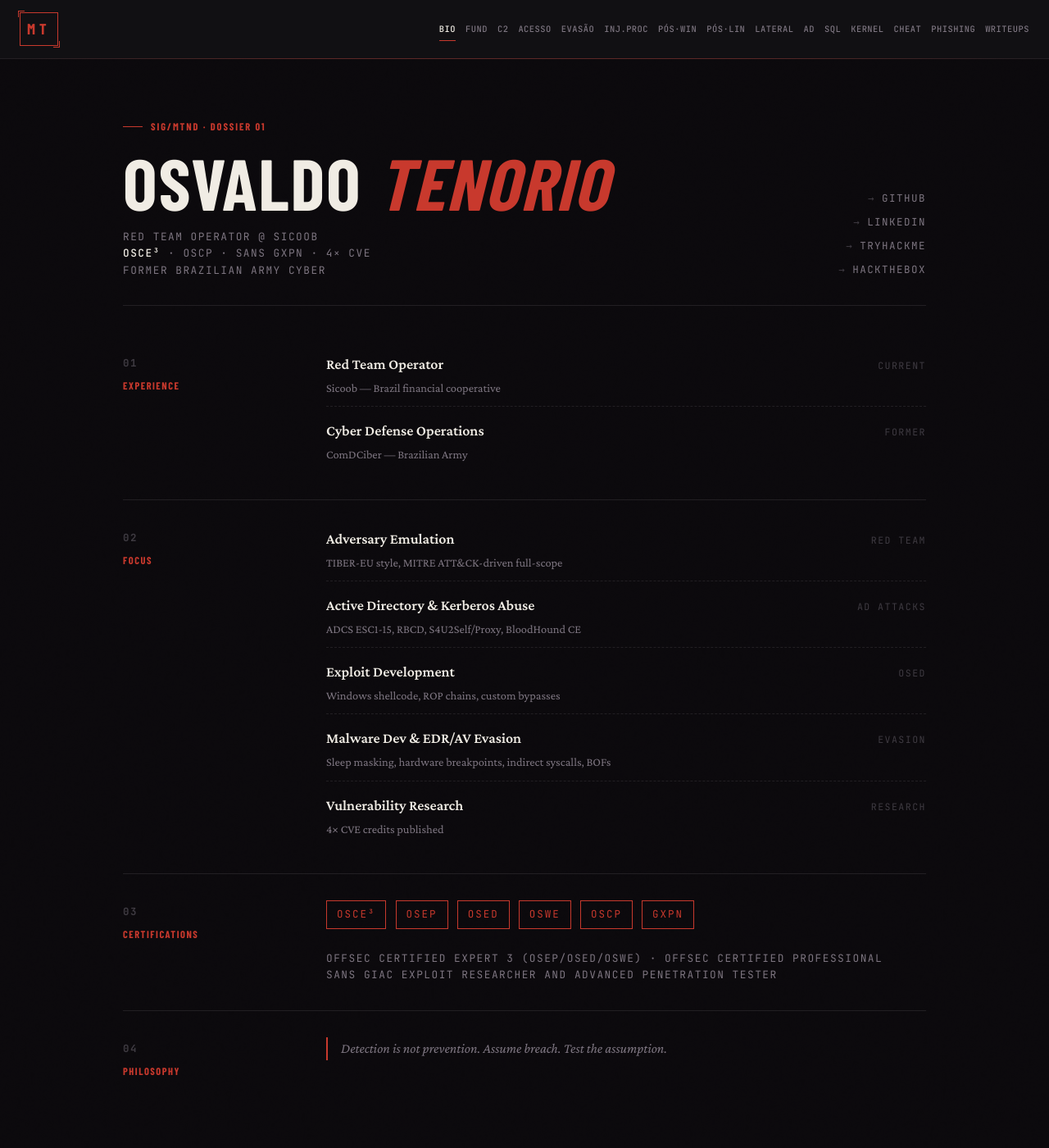
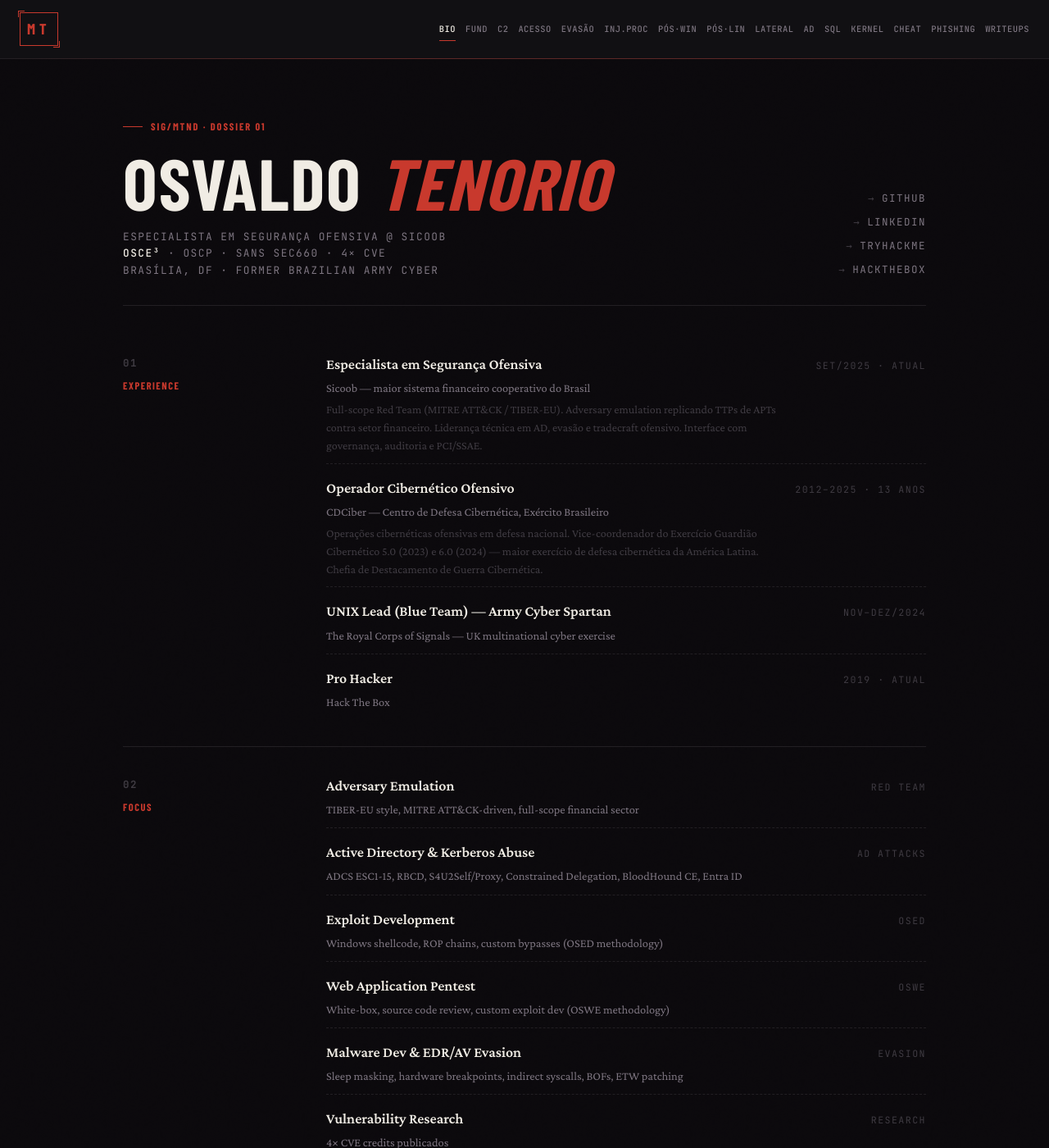
Before and after one commit to mithr4nd1r/mithr4nd1r.github.io, a Jekyll site: the page built from index.md, in a window 1280 px wide and 1400 px high. Shown: the whole window at 82% size. Built offline with Jekyll 4.4.1, drawn with Linux system fonts in a browser that asks for light colours; some web fonts are replaced; some of the changed text lies outside the part shown.

Commit message:
Update bio: align with LinkedIn profile
- Job title: Especialista em Segurança Ofensiva (was Red Team Operator)
- Expand Army: 13 years (2012-2025), CDCiber, Guardião Cibernético 5.0/6.0
- Add UK Army Cyber Spartan exercise (Nov-Dec 2024)
- Add HTB Pro Hacker (2019-present)
- Remove GXPN (not held), replace with SEC660
- Add bio-row-desc CSS for job descriptions
- Add Entra ID and OSWE to focus section

Co-Authored-By: Claude Sonnet 4.6 <noreply@anthropic.com>

```diff
--- a/assets/css/style.css
+++ b/assets/css/style.css
@@ -692,6 +692,15 @@ code {
   text-transform: uppercase;
 }
 
+.bio-row-desc {
+  font-family: var(--serif);
+  font-size: 0.88rem;
+  color: var(--dim);
+  margin-top: 4px;
+  display: block;
+  line-height: 1.55;
+}
+
 .bio-cert {
   display: inline-block;
   font-family: var(--mono);
--- a/index.md
+++ b/index.md
@@ -1,7 +1,7 @@
 ---
 layout: page
 title: "Osvaldo Tenorio"
-description: "Red Team Operator · OSCE³ · 4× CVE — adversary emulation, exploit dev, and EDR evasion."
+description: "Especialista em Segurança Ofensiva @ Sicoob. OSCE³ (OSEP/OSED/OSWE) · OSCP · SANS SEC660 · 4× CVE — adversary emulation, exploit dev, and EDR evasion."
 ---
 
 <header class="bio-hero">
@@ -9,16 +9,16 @@ description: "Red Team Operator · OSCE³ · 4× CVE — adversary emulation, ex
     <div class="bio-mark">SIG/MTND · DOSSIER 01</div>
     <h1 class="bio-name">Osvaldo <em>Tenorio</em></h1>
     <p class="bio-role">
-      Red Team Operator @ Sicoob<br>
-      <strong>OSCE³</strong> · OSCP · SANS GXPN · 4× CVE<br>
-      former Brazilian Army Cyber
+      Especialista em Segurança Ofensiva @ Sicoob<br>
+      <strong>OSCE³</strong> · OSCP · SANS SEC660 · 4× CVE<br>
+      Brasília, DF · former Brazilian Army Cyber
     </p>
   </div>
   <nav class="bio-links" aria-label="external profiles">
     <a href="https://github.com/mithr4nd1r" target="_blank" rel="noopener noreferrer">github</a>
     <a href="https://www.linkedin.com/in/osvaldo-tenorio" target="_blank" rel="noopener noreferrer">linkedin</a>
     <a href="https://tryhackme.com/p/mithr4nd1r" target="_blank" rel="noopener noreferrer">tryhackme</a>
-    <a href="https://app.hackthebox.com/profile/mithr4nd1r" target="_blank" rel="noopener noreferrer">hackthebox</a>
+    <a href="https://app.hackthebox.com/profile/124040" target="_blank" rel="noopener noreferrer">hackthebox</a>
   </nav>
 </header>
 
@@ -30,17 +30,33 @@ description: "Red Team Operator · OSCE³ · 4× CVE — adversary emulation, ex
   <div class="bio-rows">
     <div class="bio-row">
       <div>
-        <div class="bio-row-title">Red Team Operator</div>
-        <span class="bio-row-org">Sicoob — Brazil financial cooperative</span>
+        <div class="bio-row-title">Especialista em Segurança Ofensiva</div>
+        <span class="bio-row-org">Sicoob — maior sistema financeiro cooperativo do Brasil</span>
+        <span class="bio-row-desc">Full-scope Red Team (MITRE ATT&CK / TIBER-EU). Adversary emulation replicando TTPs de APTs contra setor financeiro. Liderança técnica em AD, evasão e tradecraft ofensivo. Interface com governança, auditoria e PCI/SSAE.</span>
       </div>
-      <span class="bio-row-meta">current</span>
+      <span class="bio-row-meta">set/2025 · atual</span>
     </div>
     <div class="bio-row">
       <div>
-        <div class="bio-row-title">Cyber Defense Operations</div>
-        <span class="bio-row-org">ComDCiber — Brazilian Army</span>
+        <div class="bio-row-title">Operador Cibernético Ofensivo</div>
+        <span class="bio-row-org">CDCiber — Centro de Defesa Cibernética, Exército Brasileiro</span>
+        <span class="bio-row-desc">Operações cibernéticas ofensivas em defesa nacional. Vice-coordenador do Exercício Guardião Cibernético 5.0 (2023) e 6.0 (2024) — maior exercício de defesa cibernética da América Latina. Chefia de Destacamento de Guerra Cibernética.</span>
       </div>
-      <span class="bio-row-meta">former</span>
+      <span class="bio-row-meta">2012–2025 · 13 anos</span>
+    </div>
+    <div class="bio-row">
+      <div>
+        <div class="bio-row-title">UNIX Lead (Blue Team) — Army Cyber Spartan</div>
+        <span class="bio-row-org">The Royal Corps of Signals — UK multinational cyber exercise</span>
+      </div>
+      <span class="bio-row-meta">nov–dez/2024</span>
+    </div>
+    <div class="bio-row">
+      <div>
+        <div class="bio-row-title">Pro Hacker</div>
+        <span class="bio-row-org">Hack The Box</span>
+      </div>
+      <span class="bio-row-meta">2019 · atual</span>
     </div>
   </div>
 </section>
@@ -54,35 +70,42 @@ description: "Red Team Operator · OSCE³ · 4× CVE — adversary emulation, ex
     <div class="bio-row">
       <div>
         <div class="bio-row-title">Adversary Emulation</div>
-        <span class="bio-row-org">TIBER-EU style, MITRE ATT&CK-driven full-scope</span>
+        <span class="bio-row-org">TIBER-EU style, MITRE ATT&CK-driven, full-scope financial sector</span>
       </div>
       <span class="bio-row-meta">red team</span>
     </div>
     <div class="bio-row">
       <div>
         <div class="bio-row-title">Active Directory & Kerberos Abuse</div>
-        <span class="bio-row-org">ADCS ESC1-15, RBCD, S4U2Self/Proxy, BloodHound CE</span>
+        <span class="bio-row-org">ADCS ESC1-15, RBCD, S4U2Self/Proxy, Constrained Delegation, BloodHound CE, Entra ID</span>
       </div>
       <span class="bio-row-meta">ad attacks</span>
     </div>
     <div class="bio-row">
       <div>
         <div class="bio-row-title">Exploit Development</div>
-        <span class="bio-row-org">Windows shellcode, ROP chains, custom bypasses</span>
+        <span class="bio-row-org">Windows shellcode, ROP chains, custom bypasses (OSED methodology)</span>
       </div>
       <span class="bio-row-meta">osed</span>
     </div>
     <div class="bio-row">
       <div>
+        <div class="bio-row-title">Web Application Pentest</div>
+        <span class="bio-row-org">White-box, source code review, custom exploit dev (OSWE methodology)</span>
+      </div>
+      <span class="bio-row-meta">oswe</span>
+    </div>
+    <div class="bio-row">
+      <div>
         <div class="bio-row-title">Malware Dev & EDR/AV Evasion</div>
-        <span class="bio-row-org">Sleep masking, hardware breakpoints, indirect syscalls, BOFs</span>
+        <span class="bio-row-org">Sleep masking, hardware breakpoints, indirect syscalls, BOFs, ETW patching</span>
       </div>
       <span class="bio-row-meta">evasion</span>
     </div>
     <div class="bio-row">
       <div>
         <div class="bio-row-title">Vulnerability Research</div>
-        <span class="bio-row-org">4× CVE credits published</span>
+        <span class="bio-row-org">4× CVE credits publicados</span>
       </div>
       <span class="bio-row-meta">research</span>
     </div>
@@ -100,10 +123,10 @@ description: "Red Team Operator · OSCE³ · 4× CVE — adversary emulation, ex
     <span class="bio-cert">OSED</span>
     <span class="bio-cert">OSWE</span>
     <span class="bio-cert">OSCP</span>
-    <span class="bio-cert">GXPN</span>
+    <span class="bio-cert">SEC660</span>
     <p class="bio-role" style="margin-top:18px">
       OffSec Certified Expert 3 (OSEP/OSED/OSWE) · OffSec Certified Professional<br>
-      SANS GIAC Exploit Researcher and Advanced Penetration Tester
+      SANS SEC660 — Advanced Penetration Testing, Exploit Writing &amp; Ethical Hacking
     </p>
   </div>
 </section>
```
